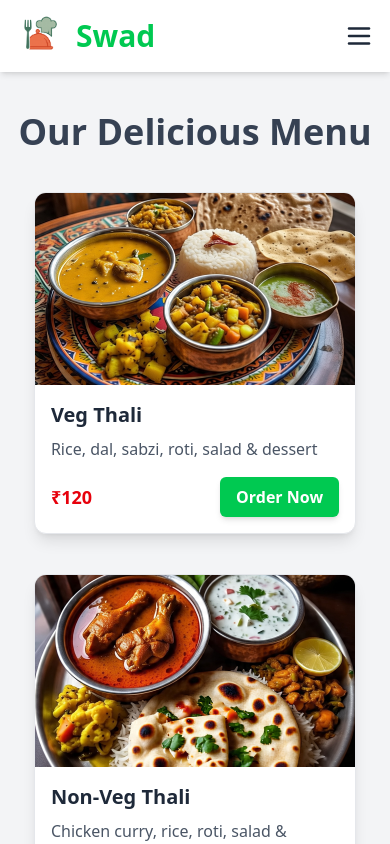
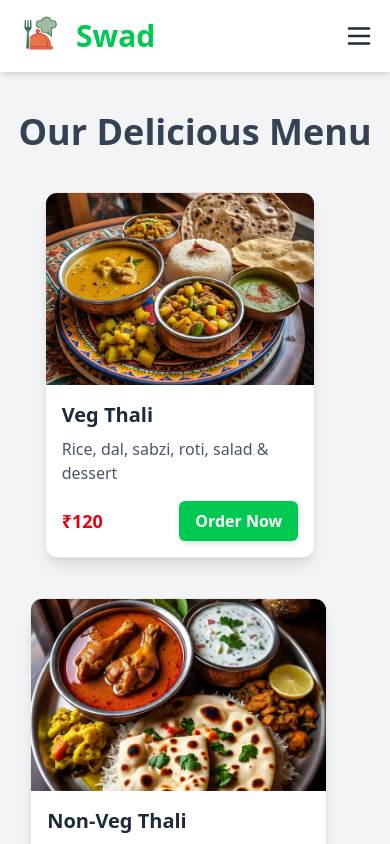
Before and after one commit to ravikanttarare95/swad-tasty-food, a React (Vite) app: page /menu in a window 390 px wide. Shown: the top 844 px of the page. Built offline with nearby package versions, Linux system fonts and the light colour scheme.

Commit message:
Created MenuCard Component

```diff
--- /dev/null
+++ b/src/components/cards/MenuCard.jsx
@@ -0,0 +1,23 @@
+import React from "react";
+import Button from "./../Button";
+
+function MenuCard({ image, title, shortDescription, price }) {
+  return (
+    <div className="bg-white shadow-lg rounded-xl overflow-hidden w-[90%] sm:w-72 transform transition duration-300 hover:scale-105 border border-gray-200">
+      <img src={image} alt={title} className="h-48 w-full object-cover" />
+      <div className="p-4">
+        <h2 className="text-xl font-semibold text-gray-800 mb-2">{title}</h2>
+        <p className="text-gray-600 mb-4">{shortDescription}</p>
+        <div className="flex justify-between items-center">
+          <span className="text-lg font-bold text-red-600">₹{price}</span>
+          <Button
+            className="bg-green-500 hover:bg-green-600 text-white px-4 py-2 rounded-md text-sm font-semibold shadow-sm"
+            btnTitle={"Order Now"}
+          />
+        </div>
+      </div>
+    </div>
+  );
+}
+
+export default MenuCard;
--- a/src/views/Menu.jsx
+++ b/src/views/Menu.jsx
@@ -1,7 +1,8 @@
 import React from "react";
 import MENU_CARDS_DATA from "./../configs/Menu";
 import Button from "./../components/Button";
-import Navbar from "../components/Navbar";
+import Navbar from "./../components/Navbar";
+import MenuCard from "./../components/cards/MenuCard";
 
 function Menu() {
   return (
@@ -15,30 +16,13 @@ function Menu() {
           {MENU_CARDS_DATA.map((item) => {
             const { id, image, title, shortDescription, price } = item;
             return (
-              <div
-                key={id}
-                className="bg-white shadow-lg rounded-xl overflow-hidden w-[90%] sm:w-72 transform transition duration-300 hover:scale-105 border border-gray-200"
-              >
-                <img
-                  src={image}
-                  alt={title}
-                  className="h-48 w-full object-cover"
+              <div key={id}>
+                <MenuCard
+                  image={image}
+                  title={title}
+                  shortDescription={shortDescription}
+                  price={price}
                 />
-                <div className="p-4">
-                  <h2 className="text-xl font-semibold text-gray-800 mb-2">
-                    {title}
-                  </h2>
-                  <p className="text-gray-600 mb-4">{shortDescription}</p>
-                  <div className="flex justify-between items-center">
-                    <span className="text-lg font-bold text-red-600">
-                      ₹{price}
-                    </span>
-                    <Button
-                      className="bg-green-500 hover:bg-green-600 text-white px-4 py-2 rounded-md text-sm font-semibold shadow-sm"
-                      btnTitle={"Order Now"}
-                    />
-                  </div>
-                </div>
               </div>
             );
           })}
```
